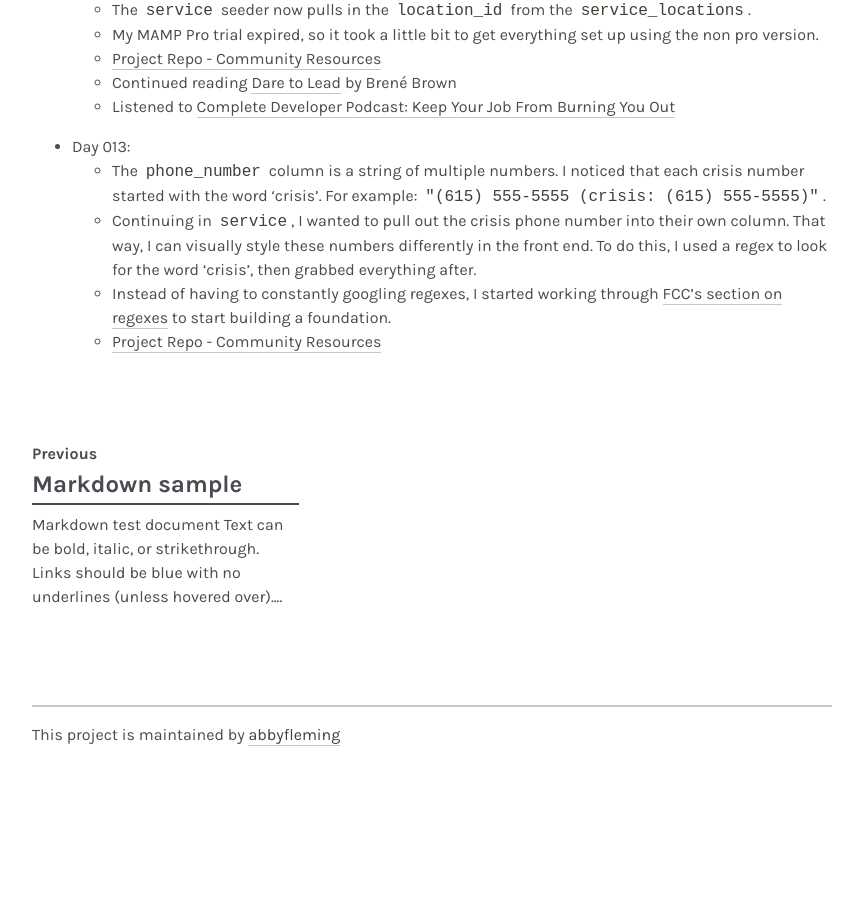
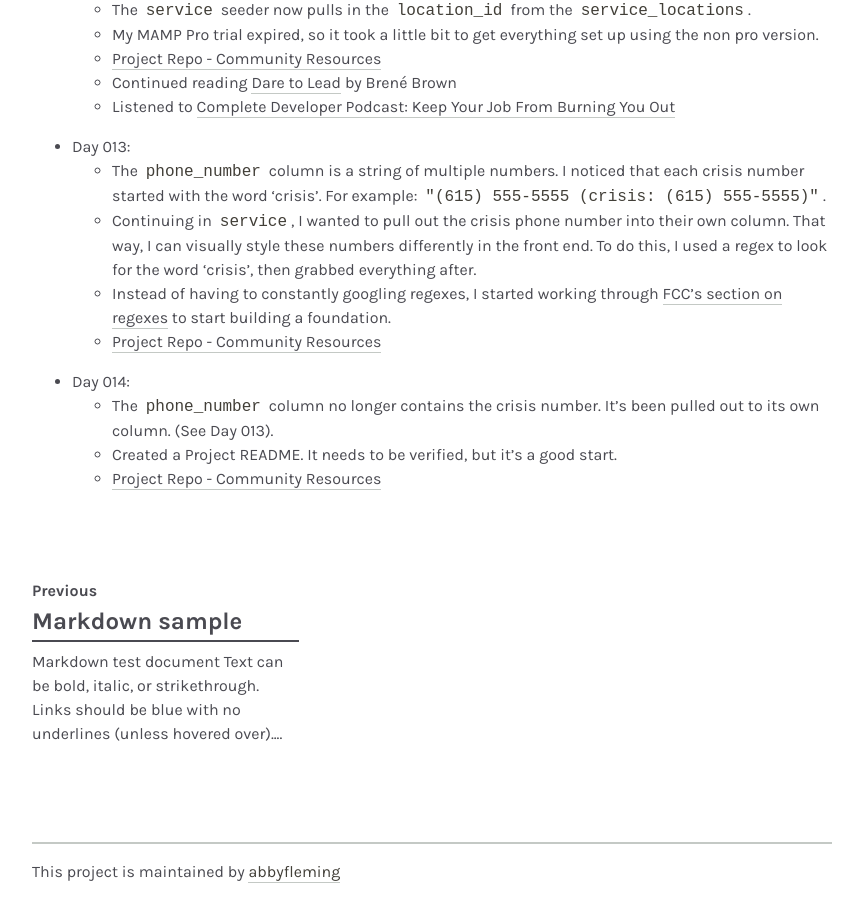
Before and after one commit to abbyfleming/abbyfleming.github.io, a Jekyll site: the page built from _posts/2019-08-05-100-days-of-code.md, in a window 1280 px wide and 900 px high, scrolled down 3054 px. Shown: the whole window, without its empty margins (208-1071 px from the left). Built offline with Jekyll 4.4.1, drawn with Linux system fonts in a browser that asks for light colours; some web fonts are replaced; before the commit the page ends 3817 px from its top, so only the background shows below that.

Commit message:
day 014 update

```diff
--- a/_posts/2019-08-05-100-days-of-code.md
+++ b/_posts/2019-08-05-100-days-of-code.md
@@ -100,3 +100,8 @@ I've finished reading: [Extreme Ownership](https://www.amazon.com/Extreme-Owners
     * Continuing in `service`, I wanted to pull out the crisis phone number into their own column. That way, I can visually style these numbers differently in the front end. To do this, I used a regex to look for the word 'crisis', then grabbed everything after.
     * Instead of having to constantly googling regexes, I started working through [FCC's section on regexes](https://learn.freecodecamp.org/javascript-algorithms-and-data-structures/regular-expressions) to start building a foundation.
     * [Project Repo - Community Resources](https://github.com/abbyfleming/community-resources)
+
+* Day 014:
+    * The `phone_number` column no longer contains the crisis number. It's been pulled out to its own column. (See Day 013).
+    * Created a Project README. It needs to be verified, but it's a good start.
+    * [Project Repo - Community Resources](https://github.com/abbyfleming/community-resources)
```
